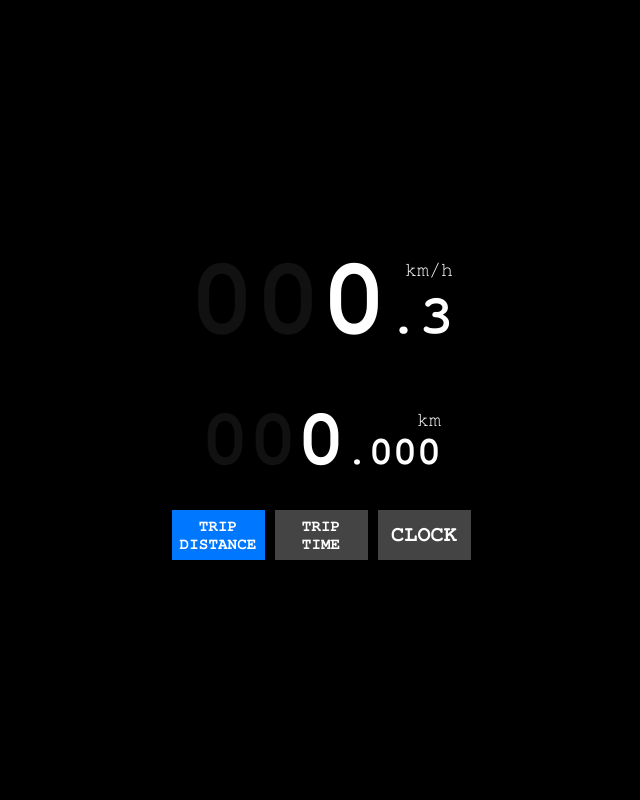
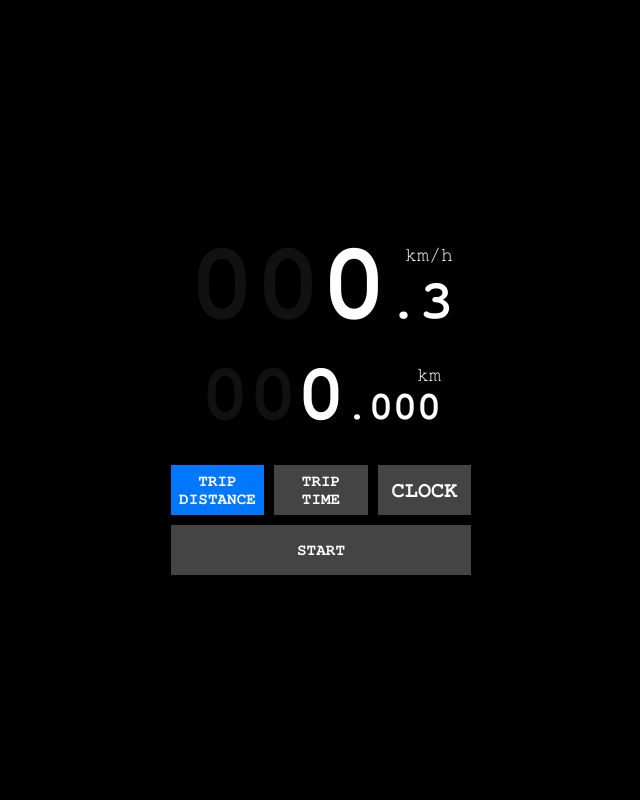
Before and after one commit to jseg/speedometer, a PHP site: page / in a window 1280 px wide. Shown: the whole page, without its empty margins (319-959 px from the left). Run offline with PHP 8.4, Linux system fonts and the light colour scheme.

Commit message:
start stop button

```diff
--- /dev/null
+++ b/run/css/Button.css
@@ -0,0 +1,11 @@
+.Button {
+    text-align: center;
+    background: #444;
+    cursor: pointer;
+    font-size: 16px;
+    font-weight: bold;
+}
+.Button.active {
+    background: rgba(255, 255, 255, 0.5);
+    background: #222;
+}
--- a/run/css/ClockTab.css
+++ b/run/css/ClockTab.css
@@ -1,4 +1,4 @@
 .ClockTab {
     font-size: 22px;
-    line-height: 48px;
+    line-height: 50px;
 }
--- a/run/css/Main.css
+++ b/run/css/Main.css
@@ -4,6 +4,7 @@
     border: 0;
     font: inherit;
     cursor: inherit;
+    white-space: inherit;
     box-sizing: border-box;
     -moz-box-sizing: border-box;
 }
@@ -14,4 +15,5 @@ html, body {
     height: 100%;
     cursor: default;
     font: normal 14px/18px FreeMono, monospace;
+    white-space: nowrap;
 }
--- a/run/css/MainPanel.css
+++ b/run/css/MainPanel.css
@@ -5,7 +5,7 @@
     bottom: 0;
     left: 0;
     width: 320px;
-    height: 340px;
+    height: 370px;
     margin: auto;
     text-align: center;
 }
--- a/run/css/SpeedLabel.css
+++ b/run/css/SpeedLabel.css
@@ -5,6 +5,7 @@
     text-align: center;
     font-size: 110px;
     line-height: 140px;
+    margin-bottom: -30px;
 }
 
 .SpeedLabel-grey {
--- /dev/null
+++ b/run/css/StartStopButton.css
@@ -0,0 +1,4 @@
+.StartStopButton {
+    margin: 10px 10px 0 10px;
+    line-height: 50px;
+}
--- a/run/css/Tab.css
+++ b/run/css/Tab.css
@@ -3,16 +3,7 @@
     vertical-align: top;
     width: 93px;
     height: 50px;
-    text-align: center;
-    background: #444;
     margin: 0 5px;
-    cursor: pointer;
-    font-size: 16px;
-    font-weight: bold;
-}
-.Tab.active {
-    background: rgba(255, 255, 255, 0.5);
-    background: #222;
 }
 .Tab.selected {
     background: #07f;
--- /dev/null
+++ b/run/css/TripTimeTab.css
@@ -0,0 +1,3 @@
+.TripTimeTab {
+    width: 94px;
+}
--- a/run/index.php
+++ b/run/index.php
@@ -10,12 +10,15 @@ echo '<!DOCTYPE html>'
             .' content="text/html; charset=UTF-8" />'
             .'<meta name="viewport" content="width=device-width, user-scalable=no" />'
             .'<link rel="stylesheet" type="text/css" href="css/Main.css" />'
+            .'<link rel="stylesheet" type="text/css" href="css/Button.css" />'
             .'<link rel="stylesheet" type="text/css" href="css/BottomPanel.css" />'
             .'<link rel="stylesheet" type="text/css" href="css/Tab.css" />'
             .'<link rel="stylesheet" type="text/css" href="css/ClockPanel.css" />'
             .'<link rel="stylesheet" type="text/css" href="css/ClockTab.css" />'
             .'<link rel="stylesheet" type="text/css" href="css/SpeedLabel.css" />'
+            .'<link rel="stylesheet" type="text/css" href="css/StartStopButton.css" />'
             .'<link rel="stylesheet" type="text/css" href="css/TripDistancePanel.css" />'
+            .'<link rel="stylesheet" type="text/css" href="css/TripTimeTab.css" />'
             .'<link rel="stylesheet" type="text/css" href="css/TripTimePanel.css" />'
             .'<link rel="stylesheet" type="text/css" href="css/Tabs.css" />'
             .'<link rel="stylesheet" type="text/css" href="css/MainPanel.css" />'
@@ -27,6 +30,7 @@ echo '<!DOCTYPE html>'
             .'<script type="text/javascript" src="js/MainPanel.js"></script>'
             .'<script type="text/javascript" src="js/OnClick.js"></script>'
             .'<script type="text/javascript" src="js/SpeedLabel.js"></script>'
+            .'<script type="text/javascript" src="js/StartStopButton.js"></script>'
             .'<script type="text/javascript" src="js/Tabs.js"></script>'
             .'<script type="text/javascript" src="js/TextNode.js"></script>'
             .'<script type="text/javascript" src="js/TripDistancePanel.js"></script>'
--- a/run/js/ClockTab.js
+++ b/run/js/ClockTab.js
@@ -1,6 +1,6 @@
 function ClockTab (listener) {
 
-    var element = Div('Tab ClockTab')
+    var element = Div('Tab ClockTab Button')
     element.appendChild(TextNode('CLOCK'))
 
     var classList = element.classList
--- a/run/js/MainPanel.js
+++ b/run/js/MainPanel.js
@@ -35,10 +35,13 @@ function MainPanel () {
     var panelElement = Div(classPrefix + '-panel')
     panelElement.appendChild(tripDistancePanel)
 
+    var startStopButton = StartStopButton()
+
     var element = Div(classPrefix)
     element.appendChild(speedLabel.element)
     element.appendChild(panelElement)
     element.appendChild(tabs.element)
+    element.appendChild(startStopButton.element)
 
     setInterval(function () {
         setSpeed(Math.random() * 20)
--- /dev/null
+++ b/run/js/StartStopButton.js
@@ -0,0 +1,23 @@
+function StartStopButton (startListener, stopListener) {
+
+    var started = false
+
+    var node = TextNode('START')
+
+    var element = Div('StartStopButton Button')
+    element.appendChild(node)
+
+    var click = OnClick(element, function () {
+        if (started) {
+            started = false
+            node.nodeValue = 'START'
+        } else {
+            started = true
+            node.nodeValue = 'STOP'
+        }
+    })
+    click.enable()
+
+    return { element: element }
+
+}
--- a/run/js/TripDistanceTab.js
+++ b/run/js/TripDistanceTab.js
@@ -7,7 +7,7 @@ function TripDistanceTab (listener) {
     contentElement.appendChild(document.createElement('br'))
     contentElement.appendChild(TextNode('DISTANCE'))
 
-    var element = Div(classPrefix + ' Tab')
+    var element = Div(classPrefix + ' Tab Button')
     element.appendChild(Div(classPrefix + '-aligner Tab-aligner'))
     element.appendChild(contentElement)
 
--- a/run/js/TripTimeTab.js
+++ b/run/js/TripTimeTab.js
@@ -7,7 +7,7 @@ function TripTimeTab (listener) {
     contentElement.appendChild(document.createElement('br'))
     contentElement.appendChild(TextNode('TIME'))
 
-    var element = Div(classPrefix + ' Tab')
+    var element = Div(classPrefix + ' Tab Button')
     element.appendChild(Div(classPrefix + '-aligner Tab-aligner'))
     element.appendChild(contentElement)
 
```
